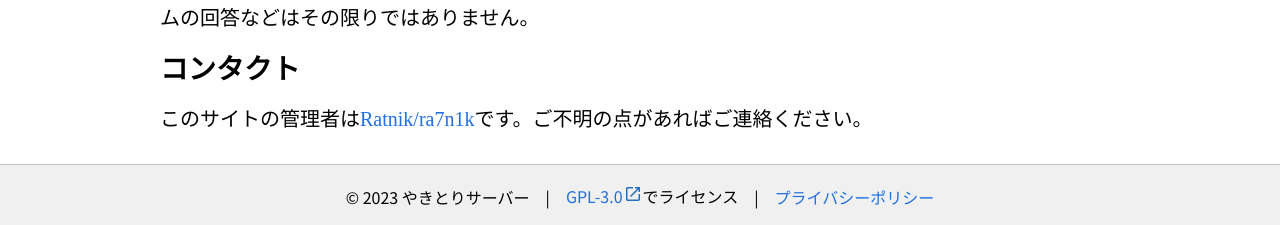
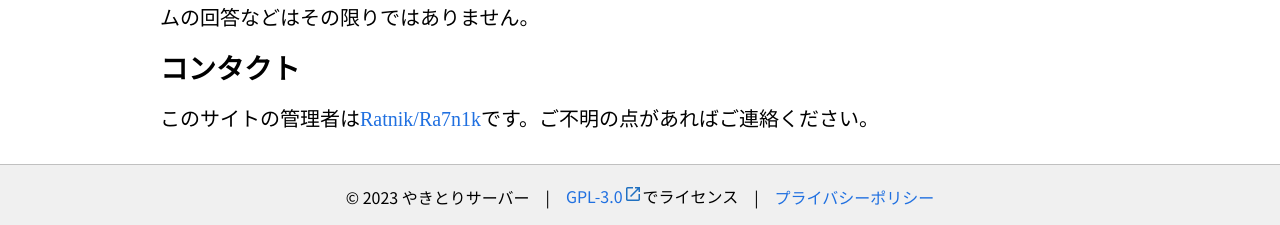
Before and after one commit to ra7n1k/ra7n1k.github.io, a Jekyll site: the page built from privacy.md, in a window 1280 px wide and 900 px high, scrolled down 1261 px. Shown: the part 672-897 px from the top of the window. Built offline with Jekyll 4.4.1, drawn with Linux system fonts in a browser that asks for light colours; some of the changed lines change nothing that is shown.

Commit message:
プライバシーポリシーにある管理者リンクを変更

```diff
--- a/privacy.md
+++ b/privacy.md
@@ -4,6 +4,7 @@
 deception: 私たちの個人情報保護方針についてここで説明します。
 canonical_url: https://www.yakitori.tk/privacy
 ---
+
 このプライバシーポリシーはやきとりサーバーのホームページのすべてのコンテンツに適用されます。
 
 ## トラッカー
@@ -45,4 +46,4 @@
 私たちはそれ以外の個人や団体には情報を共有しません。ただし、事前で公開することが定められたフォームの回答などはその限りではありません。
 
 ## コンタクト
-このサイトの管理者は[Ratnik/ra7n1k](https://discordapp.com/users/944774508131278878)です。ご不明の点があればご連絡ください。
+このサイトの管理者は[Ratnik/Ra7n1k](https://yakitori.tk/ra7n1k)です。ご不明の点があればご連絡ください。
```
